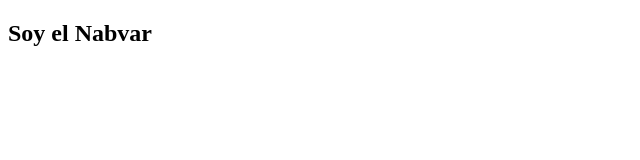
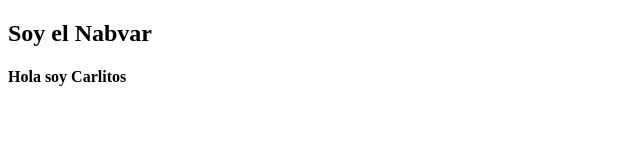
Before and after one commit to patoogm/clase-19, a plain HTML site: page index.html in a window 1280 px wide. Shown: the whole page, without its empty margins (0-640 px from the left). Drawn offline with Linux system fonts and the light colour scheme.

Commit message:
Carlitos

```diff
--- a/index.html
+++ b/index.html
@@ -12,5 +12,8 @@
       <h1>Soy el Nabvar</h1>
     </nav>
   </main>
+  <section>
+    <h4>Hola soy Carlitos</h4>
+  </section>
 </body>
 </html>
```
